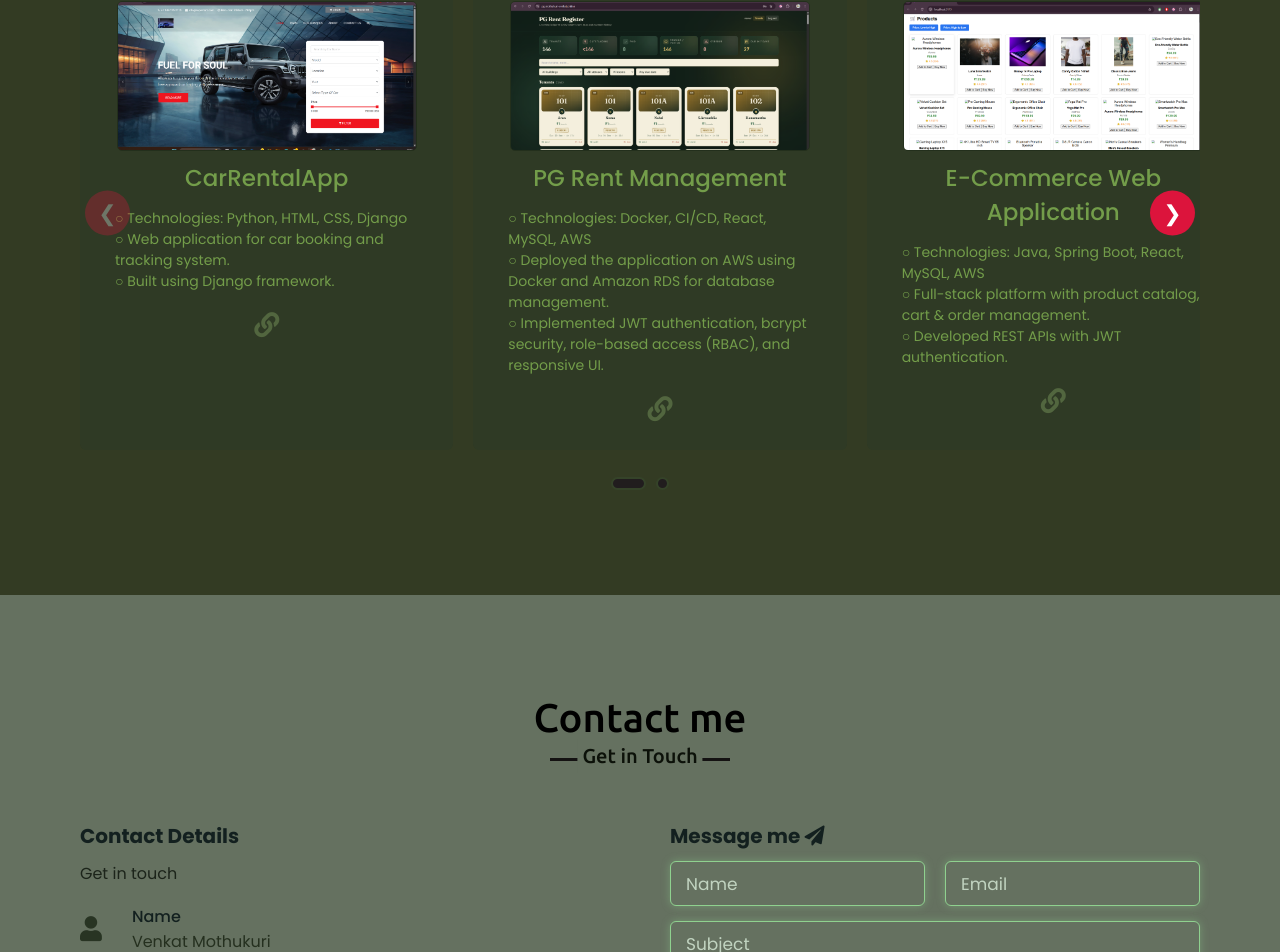
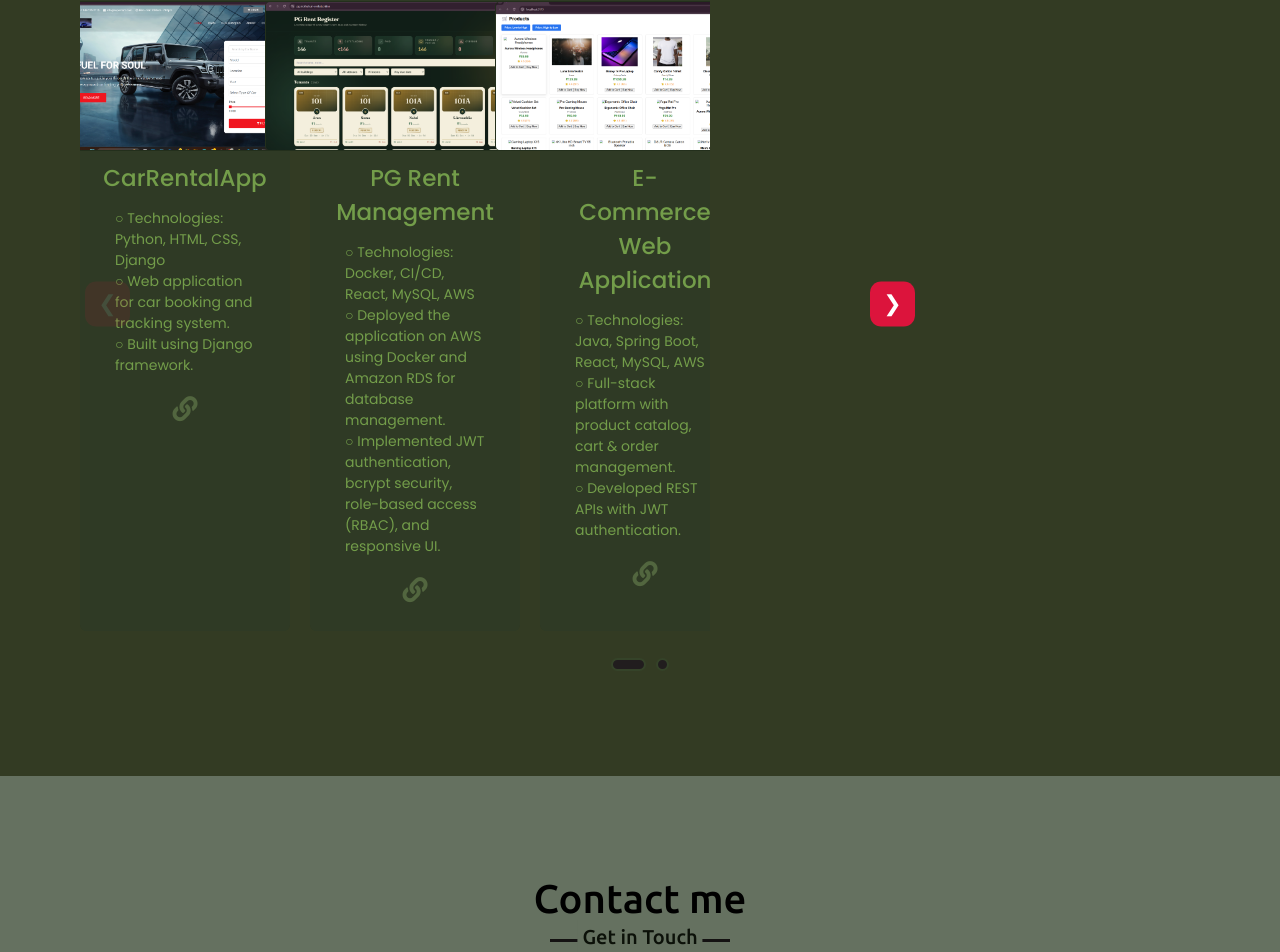
Before and after one commit to mothukuri-v/protfolio, a React (Create React App) app: page / in a window 1280 px wide. Shown: the part 3475-4427 px from the top of the page. Built offline with nearby package versions, Linux system fonts and the light colour scheme.

Commit message:
Adjust carousel dimensions and button styles

```diff
--- a/src/App.css
+++ b/src/App.css
@@ -527,11 +527,11 @@ section .title::after {
   position: relative;
   display: flex;
   align-items: center;
-  width: 100%;
+  width: 75%;
 }
 
 .carousel-track-wrapper {
-  width: 100%;
+  width: 75%;
   overflow: hidden;
 }
 
@@ -549,7 +549,7 @@ section .title::after {
   width: 45px;
   height: 45px;
   border: none;
-  border-radius: 50%;
+  border-radius: 25%;
 
   background: crimson;
   color: white;
@@ -562,11 +562,11 @@ section .title::after {
 }
 
 .carousel-btn:hover:not(:disabled) {
-  background: #222;
+  background: #214a29;
 }
 
 .carousel-btn:disabled {
-  opacity: 0.3;
+  opacity: 0.1;
   cursor: not-allowed;
 }
 
```
